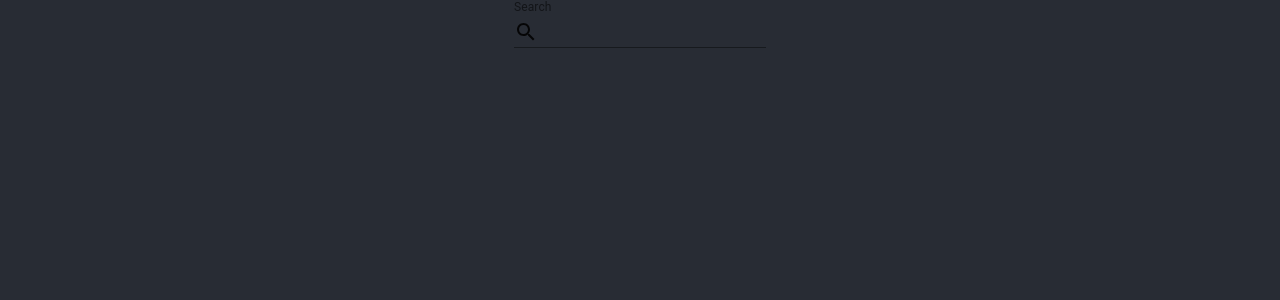
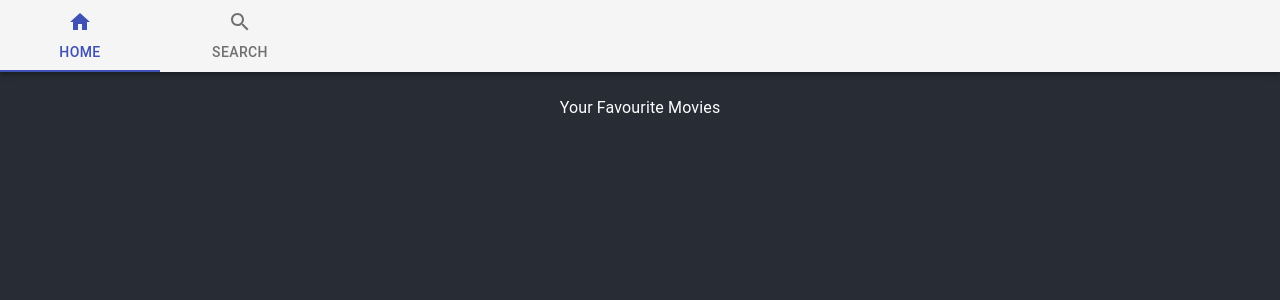
Before and after one commit to Pavitra19/Movie-Browser, a React (Create React App) app: page / in a window 1280 px wide. Shown: the top 300 px of the page. Built offline with nearby package versions, Linux system fonts and the light colour scheme.

Commit message:
Add tabs

```diff
--- a/src/App.js
+++ b/src/App.js
@@ -1,9 +1,65 @@
 import React, { useState } from "react";
 import "./App.css";
 import SearchBar from "./components/SearchBar";
+import PropTypes from "prop-types";
+import { makeStyles } from "@material-ui/core/styles";
+import AppBar from "@material-ui/core/AppBar";
+import Tabs from "@material-ui/core/Tabs";
+import Tab from "@material-ui/core/Tab";
+import Typography from "@material-ui/core/Typography";
+import Box from "@material-ui/core/Box";
+import HomeIcon from "@material-ui/icons/Home";
+import SearchIcon from "@material-ui/icons/Search";
 
-function App() {
+function TabPanel(props) {
+  const { children, value, index, ...other } = props;
+
+  TabPanel.propTypes = {
+    children: PropTypes.node,
+    index: PropTypes.any.isRequired,
+    value: PropTypes.any.isRequired,
+  };
+
+  return (
+    <div
+      role="tabpanel"
+      hidden={value !== index}
+      id={`scrollable-auto-tabpanel-${index}`}
+      aria-labelledby={`scrollable-auto-tab-${index}`}
+      {...other}
+    >
+      {value === index && (
+        <Box p={3}>
+          <Typography>{children}</Typography>
+        </Box>
+      )}
+    </div>
+  );
+}
+
+function a11yProps(index) {
+  return {
+    id: `scrollable-auto-tab-${index}`,
+    "aria-controls": `scrollable-auto-tabpanel-${index}`,
+  };
+}
+
+const useStyles = makeStyles((theme) => ({
+  root: {
+    flexGrow: 1,
+    width: "100%",
+    // backgroundColor: theme.palette.background.paper,
+  },
+}));
+
+export default function App() {
   const [favs, setFavs] = useState([]);
+  const [value, setValue] = useState(0);
+  const classes = useStyles();
+
+  const handleChange = (event, newValue) => {
+    setValue(newValue);
+  };
 
   const handleAddFav = (movieDetails) => {
     const { props } = movieDetails;
@@ -16,9 +72,28 @@
 
   return (
     <div className="App">
-      <SearchBar handleAddFav={handleAddFav} favs={favs} />
+      <div className={classes.root}>
+        <AppBar position="static" color="default">
+          <Tabs
+            value={value}
+            onChange={handleChange}
+            indicatorColor="primary"
+            textColor="primary"
+            variant="scrollable"
+            scrollButtons="auto"
+            aria-label="scrollable auto tabs example"
+          >
+            <Tab icon={<HomeIcon />} label="Home" {...a11yProps(0)} />
+            <Tab icon={<SearchIcon />} label="Search" {...a11yProps(1)} />
+          </Tabs>
+        </AppBar>
+        <TabPanel value={value} index={0}>
+          Your Favourite Movies
+        </TabPanel>
+        <TabPanel value={value} index={1}>
+          <SearchBar handleAddFav={handleAddFav} favs={favs} />
+        </TabPanel>
+      </div>
     </div>
   );
 }
-
-export default App;
--- a/src/components/SearchBar.js
+++ b/src/components/SearchBar.js
@@ -5,7 +5,6 @@
 import Input from "@material-ui/core/Input";
 import SearchIcon from "@material-ui/icons/Search";
 import TabPanel from "./Tabs";
-import { FavoriteSharp } from "@material-ui/icons";
 
 export default function SearchBar(props) {
   const { handleAddFav } = props;
```
